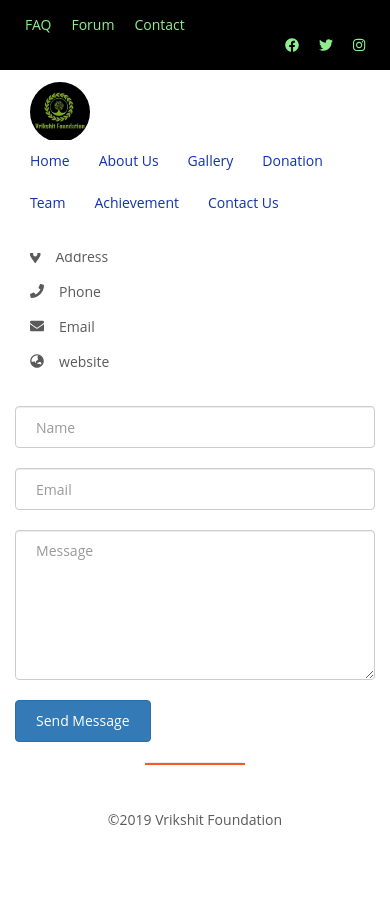
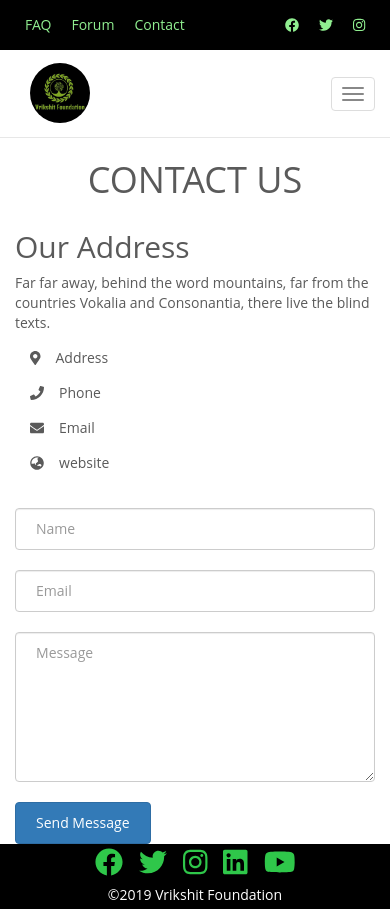
Before and after one commit to shankarsingh482/Vrikshit-Foundation, a React (Create React App) app: page /contactus in a window 390 px wide. Before the commit the page ends 844 px from the top, so only its background shows below. Built offline with nearby package versions, Linux system fonts and the light colour scheme.

Commit message:
footer and navbar

```diff
--- a/public/index.html
+++ b/public/index.html
@@ -32,6 +32,8 @@
       work correctly both with client-side routing and a non-root public URL.
       Learn how to configure a non-root public URL by running `npm run build`.
     -->
+    <script src="https://ajax.googleapis.com/ajax/libs/jquery/3.4.1/jquery.min.js"></script>
+    <script src="https://maxcdn.bootstrapcdn.com/bootstrap/3.4.0/js/bootstrap.min.js"></script>
     <title>Vrikshit Foundation</title>
   </head>
   <body>
--- a/src/components/common/leadergrid.jsx
+++ b/src/components/common/leadergrid.jsx
@@ -1,21 +1,20 @@
 import React from 'react';
 
-
-
-const Leadergrid = (leaderData) => {
-const {image,position,quotes} = leaderData;
-  return(<div class="col-md-4">
-  <div class="fh5co-testimonial text-center animate-box">
+const Leadergrid = leaderData => {
+  const { image, position, quotes } = leaderData;
+  return (
+    <div className="col-md-4">
+      <div className="fh5co-testimonial text-center animate-box">
         <figure>
-      <img src={image} alt="user"/>
+          <img src={image} alt="user" />
         </figure>
         <blockquote>
           <p>&ldquo;{quotes}&rdquo;</p>
         </blockquote>
         <span>{position}</span>
       </div>
-</div>)
-
-}
+    </div>
+  );
+};
 
 export default Leadergrid;
--- a/src/components/footer/footer.css
+++ b/src/components/footer/footer.css
@@ -1,5 +1,7 @@
-.footer-text {
-  text-align: center;
+.footer {
+  background-color: #000;
+  color: #fff;
+  padding: 1%;
 }
 
 .hr_style {
@@ -8,3 +10,17 @@
   height: 2px;
   margin-bottom: 45px;
 }
+
+.footerSocialIcon {
+  padding: 8px;
+  color: #2fc74a;
+}
+
+.footerSocialIcon :hover {
+  color: #fff;
+}
+
+.copyrightText {
+  display: block;
+  padding-top: 8px;
+}
--- a/src/components/footer/footer.jsx
+++ b/src/components/footer/footer.jsx
@@ -1,14 +1,19 @@
 import React from 'react';
+import { FontAwesomeIcon } from '@fortawesome/react-fontawesome';
 import './footer.css';
-import HorizontalLine from '../common/horizontalline';
+import { SocialMedia } from './footerData';
 
 const Footer = () => {
   return (
-    <div>
-      <HorizontalLine className="hr_style" />
-      <p className="footer-text">&copy;2019 Vrikshit Foundation</p>
+    <div className="text-center footer">
+      {SocialMedia.map(p => (
+        <a href={p.link} key={p.id} target="_blank" className='footerSocialIcon'>
+          <FontAwesomeIcon size='2x' icon={p.IclassName} />
+        </a>
+      ))}
+      <span className="copyrightText">&copy;2019 Vrikshit Foundation</span>
     </div>
-  )
+  );
 };
 
 export default Footer;
--- /dev/null
+++ b/src/components/footer/footerData.js
@@ -0,0 +1,15 @@
+import {
+  faFacebook,
+  faTwitter,
+  faInstagram,
+  faLinkedin,
+  faYoutube
+} from '@fortawesome/free-brands-svg-icons';
+
+export const SocialMedia = [
+  { id: 1, link: 'https://www.facebook.com/CYI2019', IclassName: faFacebook },
+  { id: 2, link: 'https://twitter.com/vrikshit', IclassName: faTwitter },
+  { id: 3, link: 'https://www.instagram.com/vrikshitfoundation/', IclassName: faInstagram },
+  { id: 4, link: 'https://www.linkedin.com/company/vrikshit-foundation', IclassName: faLinkedin },
+  { id: 5, link: 'https://www.youtube.com/channel/UCyVJzGt6eRqTEQ1t-OwrrJw', IclassName: faYoutube }
+];
--- a/src/components/header/header.css
+++ b/src/components/header/header.css
@@ -1,57 +1,72 @@
-
-
-
-.header
-{
+.header {
   list-style: none;
 }
 
-.nav_above_design
-{
+.nav_above_design {
   background: black;
   color: green;
   padding: 15px;
-  width: 100%;
-}
-.nav_above_design:hover{
-  color:pink;
-}
-.social_icon_position
-{
-  padding:10px;
-  color: lightgreen;
-}
-.social_icon_position:hover{
-  color: lightseagreen;
 }
 
-.nav_above_text_position
-{
+.social_icon_position {
   padding: 10px;
   color: lightgreen;
 }
-.logo_design
-{
-height: 60px;
-border-radius: 50%;
-margin-top: -20px;
+.social_icon_position:hover {
+  color: #fff;
+  text-decoration: none;
 }
-.nav_design
-{
 
-  padding:15px;
+.logo_design {
+  height: 60px;
+  border-radius: 50%;
+  margin-top: -20px;
+}
+.nav_design {
+  padding: 15px;
   background-color: white;
   width: 100%;
 }
-.menu_style
-{
-  background-color: white;
+.menu_style {
+  background-color: white !important;
 }
-.menu_style:hover{
-  color:green;
-
+.menu_style:hover {
+  color: green !important;
 }
 
-.all-Pages-Common {
-  padding-top: 10%;
+.allMenu {
+  display: flex;
+  justify-content: flex-end;
 }
+
+@media only screen and (min-width: 1366px) {
+  .all-Pages-Common {
+    padding-top: 10%;
+  }
+}
+
+@media only screen and (max-width: 1024px) {
+  .all-Pages-Common {
+    padding-top: 13%;
+  }
+}
+
+@media only screen and (max-width: 768px) {
+  .all-Pages-Common {
+    padding-top: 17%;
+  }
+}
+
+@media only screen and (max-width: 480px) {
+  .all-Pages-Common {
+    padding-top: 36%;
+  }
+
+  .allMenu {
+    justify-content: left;
+  }
+
+  .socialIconMob {
+    margin-top: -5%;
+  }
+}
--- a/src/components/header/header.jsx
+++ b/src/components/header/header.jsx
@@ -1,40 +1,67 @@
 import React from 'react';
-import {
-  BrowserRouter,
-  Link, Route
-} from 'react-router-dom';
-import './header.css'
-import logo from '../../assests/logo/homePageicon.jpg'
+import { BrowserRouter, Link, Route } from 'react-router-dom';
+import './header.css';
+import logo from '../../assests/logo/homePageicon.jpg';
 import NavBar from './navBar';
-import {NavBarData,TopHeaderLink,SocialMedia } from './headerData';
+import { NavBarData, TopHeaderLink, SocialMedia } from './headerData';
 class Header extends React.PureComponent {
   render() {
     return (
       <BrowserRouter>
-        <div className="navbar-fixed-top">
-          <NavBar SocialMedia={SocialMedia} TopHeaderLink ={TopHeaderLink} />
+        <nav className="navbar navbar-default navbar-fixed-top">
+          <NavBar SocialMedia={SocialMedia} TopHeaderLink={TopHeaderLink} />
           <div className="container nav_design">
             <div className="row">
-              <div className="col-md-6 col-sm-6">
+              <div className="col-lg-3 col-sm-2">
                 <a href="/" className="navbar-brand">
-                  <img className="logo_design" src ={logo} alt="Vrikshit Foundation"/>
+                  <img
+                    className="logo_design"
+                    src={logo}
+                    alt="Vrikshit Foundation"
+                  />
                 </a>
               </div>
-              <div className="col-md-6 col-sm-6">
-                <ul className="sf-menu menu_style " id="fh5co-primary-menu">
-                {NavBarData.map(p => <li className="active" key={p.id}><Link to={p.path} className="menu_style">{p.navBar}</Link></li>)}
-                </ul>
+              <div className="navbar-header">
+                <button
+                  type="button"
+                  className="navbar-toggle"
+                  data-toggle="collapse"
+                  data-target="#myNavbar"
+                >
+                  <span className="icon-bar"></span>
+                  <span className="icon-bar"></span>
+                  <span className="icon-bar"></span>
+                </button>
+              </div>
+              <div className="col-lg-9 col-sm-10 allMenu">
+                <div className="collapse navbar-collapse" id="myNavbar">
+                  <ul className="nav navbar-nav" id="fh5co-primary-menu">
+                    {NavBarData.map(p => (
+                      <li className="active" key={p.id}>
+                        <Link to={p.path} className="menu_style">
+                          {p.navBar}
+                        </Link>
+                      </li>
+                    ))}
+                  </ul>
+                </div>
               </div>
             </div>
           </div>
+        </nav>
+        <div className="all-Pages-Common">
+          {NavBarData.map(route => (
+            <Route
+              exact
+              path={route.path}
+              component={route.component}
+              key={route.id}
+            />
+          ))}
         </div>
-        <div className="all-Pages-Common">
-          {NavBarData.map(route => <Route exact path={route.path} component={route.component} />)}
-        </div>
-      </BrowserRouter >
-    )
+      </BrowserRouter>
+    );
   }
 }
 
-
 export default Header;
--- a/src/components/header/navBar.jsx
+++ b/src/components/header/navBar.jsx
@@ -1,23 +1,34 @@
 import React from 'react';
-import { FontAwesomeIcon } from '@fortawesome/react-fontawesome'
+import { FontAwesomeIcon } from '@fortawesome/react-fontawesome';
 
-class NavBar extends React.Component{
-  render(){
-    const {TopHeaderLink,SocialMedia} = this.props;
+class NavBar extends React.Component {
+  render() {
+    const { TopHeaderLink, SocialMedia } = this.props;
     return (
-    <div className="container nav_above_design">
-     <div className="row">
-       <div className="col-md-6 col-sm-6">
-         {TopHeaderLink.map(p => <a href={p.TopHeaderLink} key={p.id} className="nav_above_text_position">{p.TopHeaderLinkName}</a>)}
-       </div>
-        <div className="col-md-6 col-sm-6 text-right social social_icon_style">
-          {SocialMedia.map(p => <a href={p.link} key={p.id} className="social_icon_position"><FontAwesomeIcon icon ={p.IclassName}/></a>)}
+      <div className="nav_above_design">
+        <div className="row">
+          <div className="col-lg-6 col-sm-6">
+            {TopHeaderLink.map(p => (
+              <a
+                href={p.TopHeaderLink}
+                key={p.id}
+                className="social_icon_position"
+              >
+                {p.TopHeaderLinkName}
+              </a>
+            ))}
+          </div>
+          <div className="col-lg-6 col-sm-6 socialIconMob text-right">
+            {SocialMedia.map(p => (
+              <a href={p.link} key={p.id} className="social_icon_position">
+                <FontAwesomeIcon icon={p.IclassName} />
+              </a>
+            ))}
+          </div>
+        </div>
       </div>
-    </div>
-  </div>
-    )
+    );
   }
 }
 
-
 export default NavBar;
```
Also changed, not shown: src/components/Pages/ContactUs/ContactUs.jsx (+21 -10 lines), src/components/leaderboard/leaderboard.jsx (+24 -19 lines), src/components/mainGallery/mainGallery.jsx (+20 -18 lines), src/components/supportUS/supportus.jsx (+73 -41 lines). Lines whose indentation alone changed are shown as unchanged.
